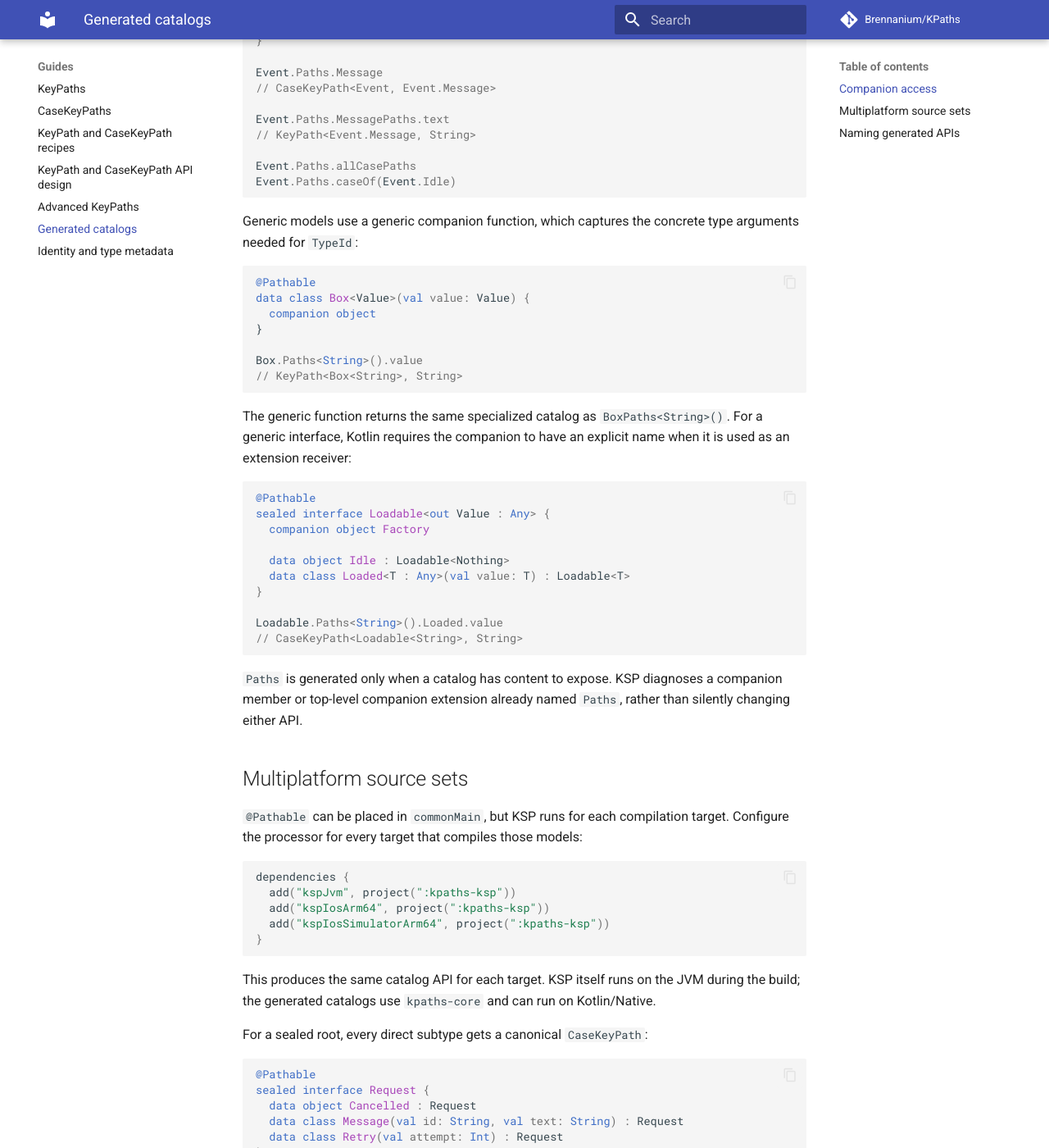
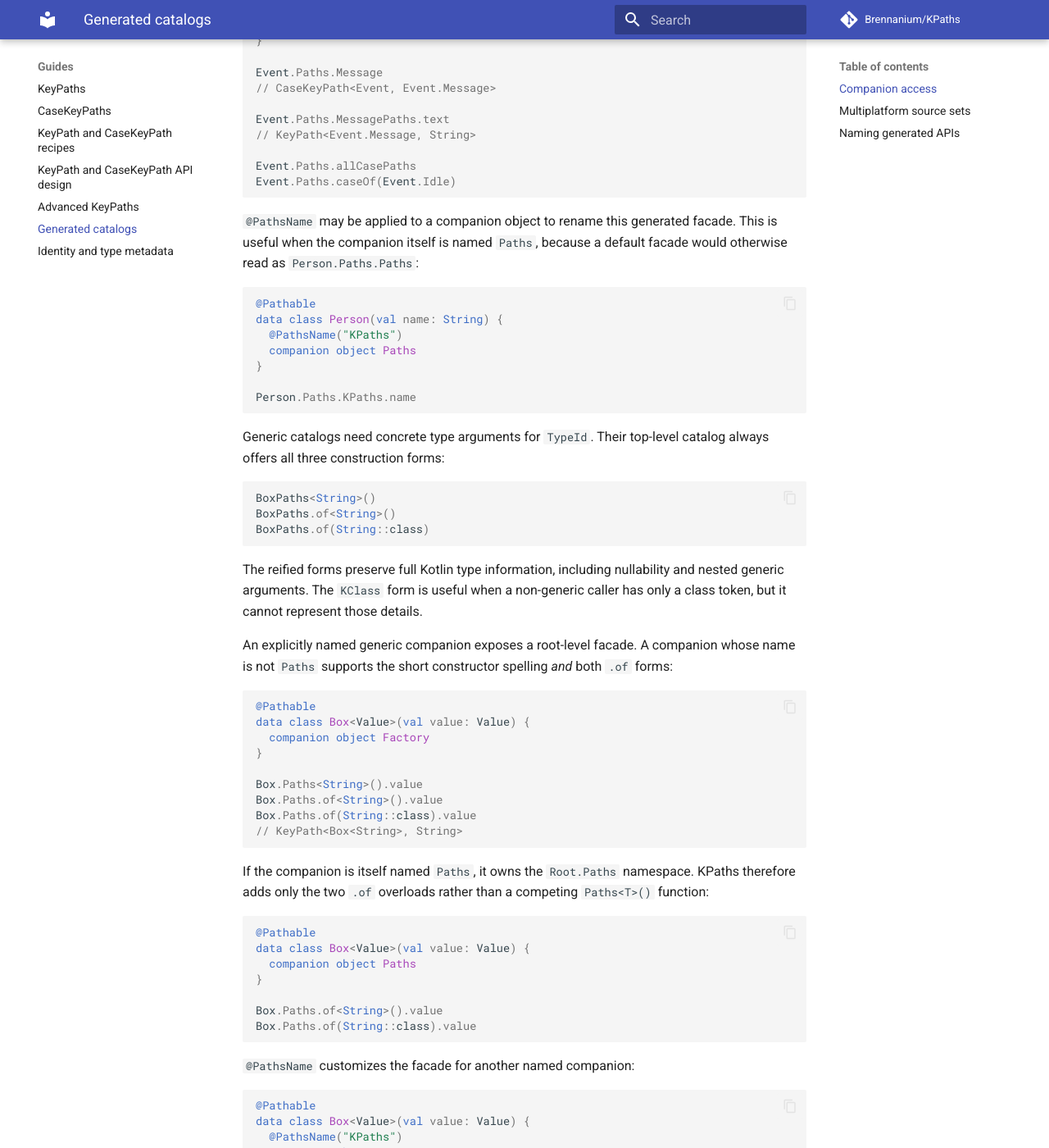
Before and after one commit to Brennanium/KPaths, an MkDocs documentation site: the page built from docs/generation.md, in a window 1280 px wide and 1400 px high, scrolled down 1159 px. Shown: the whole window at 82% size. Built offline with MkDocs 1.6.1 and Material for MkDocs 9.7.7, drawn with Linux system fonts in a browser that asks for light colours; comment, search, counter and statistics services are not loaded; some of the changed text lies outside the part shown.

Commit message:
Document companion path factory options

````diff
--- a/docs/generation.md
+++ b/docs/generation.md
@@ -58,22 +58,81 @@ Event.Paths.allCasePaths
 Event.Paths.caseOf(Event.Idle)
 ```
 
-Generic models use a generic companion function, which captures the concrete type arguments needed
-for `TypeId`:
+`@PathsName` may be applied to a companion object to rename this generated facade. This is useful
+when the companion itself is named `Paths`, because a default facade would otherwise read as
+`Person.Paths.Paths`:
+
+```kotlin
+@Pathable
+data class Person(val name: String) {
+  @PathsName("KPaths")
+  companion object Paths
+}
+
+Person.Paths.KPaths.name
+```
+
+Generic catalogs need concrete type arguments for `TypeId`. Their top-level catalog always offers
+all three construction forms:
+
+```kotlin
+BoxPaths<String>()
+BoxPaths.of<String>()
+BoxPaths.of(String::class)
+```
+
+The reified forms preserve full Kotlin type information, including nullability and nested generic
+arguments. The `KClass` form is useful when a non-generic caller has only a class token, but it
+cannot represent those details.
+
+An explicitly named generic companion exposes a root-level facade. A companion whose name is not
+`Paths` supports the short constructor spelling *and* both `.of` forms:
 
 ```kotlin
 @Pathable
 data class Box<Value>(val value: Value) {
-  companion object
+  companion object Factory
 }
 
 Box.Paths<String>().value
+Box.Paths.of<String>().value
+Box.Paths.of(String::class).value
 // KeyPath<Box<String>, String>
 ```
 
-The generic function returns the same specialized catalog as `BoxPaths<String>()`. For a generic
-interface, Kotlin requires the companion to have an explicit name when it is used as an extension
-receiver:
+If the companion is itself named `Paths`, it owns the `Root.Paths` namespace. KPaths therefore
+adds only the two `.of` overloads rather than a competing `Paths<T>()` function:
+
+```kotlin
+@Pathable
+data class Box<Value>(val value: Value) {
+  companion object Paths
+}
+
+Box.Paths.of<String>().value
+Box.Paths.of(String::class).value
+```
+
+`@PathsName` customizes the facade for another named companion:
+
+```kotlin
+@Pathable
+data class Box<Value>(val value: Value) {
+  @PathsName("KPaths")
+  companion object Factory
+}
+
+Box.KPaths<String>().value
+Box.KPaths.of<String>().value
+Box.KPaths.of(String::class).value
+```
+
+For a generic `companion object` with no explicit name, KPaths intentionally creates **no**
+`Root.Paths` facade and reports a warning at `@Pathable`. Name it—normally `Paths` or `Factory`—or
+use the top-level `RootPaths` catalog directly. This rule applies to generic classes and generic
+sealed interfaces alike, so their API stays predictable.
+
+For example, a generic sealed root can use the `Factory` form and exposes the same alternatives:
 
 ```kotlin
 @Pathable
@@ -85,11 +144,13 @@ sealed interface Loadable<out Value : Any> {
 }
 
 Loadable.Paths<String>().Loaded.value
+Loadable.Paths.of<String>().Loaded.value
 // CaseKeyPath<Loadable<String>, String>
 ```
 
-`Paths` is generated only when a catalog has content to expose. KSP diagnoses a companion member or
-top-level companion extension already named `Paths`, rather than silently changing either API.
+`Paths` (or its `@PathsName` replacement) is generated only when a catalog has content to expose.
+KSP diagnoses a collision with the precise generated companion member—`Paths`, `KPaths`, or `of`—
+rather than silently changing either API.
 
 ## Multiplatform source sets
 
@@ -166,9 +227,9 @@ EventPaths.MessageContentPaths.text
 
 `@CaseName` also applies to enum entries. All three naming annotations affect only public generated
 member names: source declarations remain the structural names in their `PathId`, so renaming an API
-does not change equality or hashing. `@PathsName` is valid only for a sealed case that has at least
-one accessible property path. KSP diagnoses invalid, reserved, and colliding generated names at the
-annotated declaration.
+does not change equality or hashing. `@PathsName` is valid for a companion facade or for a sealed
+case that has at least one accessible property path. KSP diagnoses invalid, reserved, and colliding
+generated names at the annotated declaration.
 
 Data-class cases with one to three primary-constructor properties also receive direct payload CaseKeyPaths:
 
````
Also changed, not shown: README.md (+3 -3 lines), kpaths-annotations/src/main/kotlin/dev/kpaths/annotations/package.md (+2 -2 lines), 1 other file.
